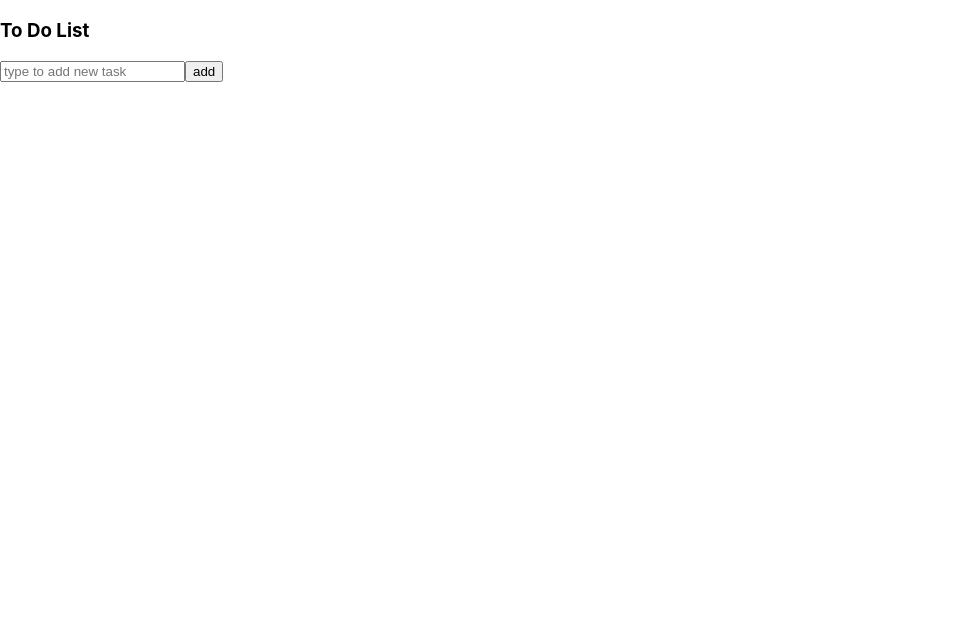
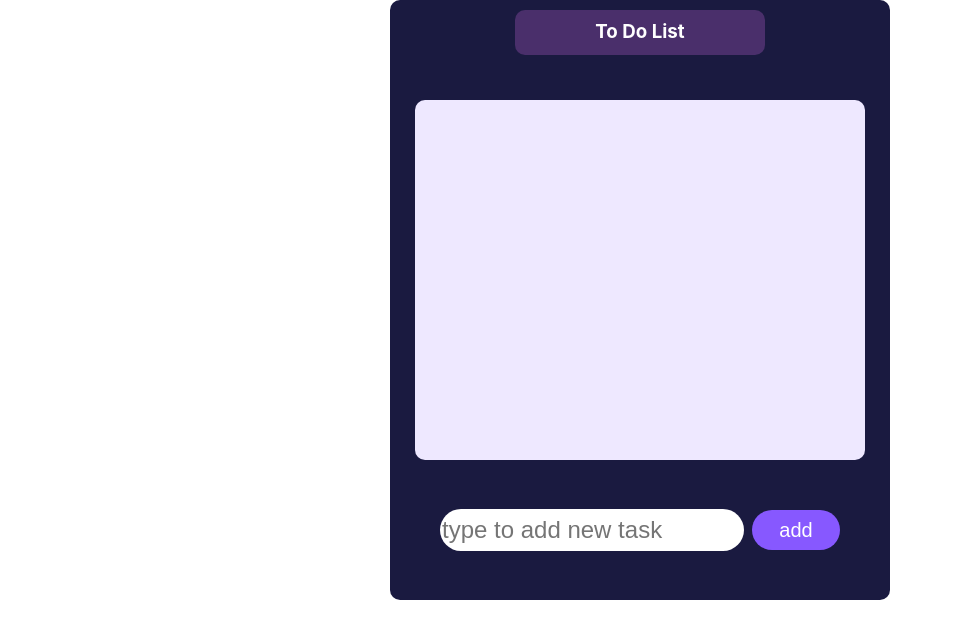
Before and after one commit to yamboni1/day11-todolist, a React (Create React App) app: page / in a window 1280 px wide. Shown: the top 638 px of the page, without its empty margins (0-953 px from the left). Built offline with nearby package versions, Linux system fonts and the light colour scheme.

Commit message:
refactor: modified to add app.css style

```diff
--- a/src/App.css
+++ b/src/App.css
@@ -1,38 +1,89 @@
-.App {
-  text-align: center;
+@import url('https://fonts.googleapis.com/css2?family=Poppins&display=swap');
+
+* {
+  border-radius: 10px;
 }
 
-.App-logo {
-  height: 40vmin;
-  pointer-events: none;
+#root {
+  display: flex;
+  justify-content: center;
+  align-content: center;
 }
 
-@media (prefers-reduced-motion: no-preference) {
-  .App-logo {
-    animation: App-logo-spin infinite 20s linear;
-  }
+
+.todoList {
+  width: 500px;
+  height: 600px;
+  display: flex;
+  background: #1A1A40;
+  display: flex;
+  justify-content: center;
+  flex-flow: row wrap;
 }
 
-.App-header {
-  background-color: #282c34;
-  min-height: 100vh;
-  display: flex;
-  flex-direction: column;
-  align-items: center;
-  justify-content: center;
-  font-size: calc(10px + 2vmin);
-  color: white;
+h3 {
+  color: #fff;
+  margin:0;
+  font-size: 1;
 }
 
-.App-link {
-  color: #61dafb;
+.todoListHeader {
+  background-color: #4a2f6b;
+  margin: 10px 0 0 0;
+  height: 25px;
+  padding: 10px 0;
+  width: 250px;
+  text-align: center;
+  color: #fff;
 }
 
-@keyframes App-logo-spin {
-  from {
-    transform: rotate(0deg);
-  }
-  to {
-    transform: rotate(360deg);
-  }
+.todoGroup {
+  padding-top: 10px;
+  width: 450px;
+  height: 350px;
+  display: flex;
+  align-items: center;
+  flex-direction: column;
+  background-color: #eee8ff;
+  overflow-y: auto;
 }
+.todoGenerator {
+  height: 50px;
+  width: 400px;
+  display: flex;
+  justify-content: space-between;
+  align-items: center;
+}
+
+.todoGenerator input[type="text"] {
+  width: 75%;
+  border-radius: 0;
+  height: 30px;
+  border: none;
+  outline: none;
+  font-size: 24px;
+  height: 80%;
+  border-radius: 25px;
+}
+
+.todoGenerator button {
+  width: 22%;
+  height: 80%;
+  background-color: #8758ff;
+  color: #fff;
+  border: none;
+  outline: none;
+  font-size: 20px;
+  border-radius: 25px;
+  cursor: pointer;
+
+}
+
+.todoItem {
+  width: 400px;
+  text-align: center;
+  padding: 10px;
+  box-shadow: 5px 5px 20px rgba(0, 0, 0, 0.5);
+  margin: 5px;
+  font-size: 20px;
+}
```
